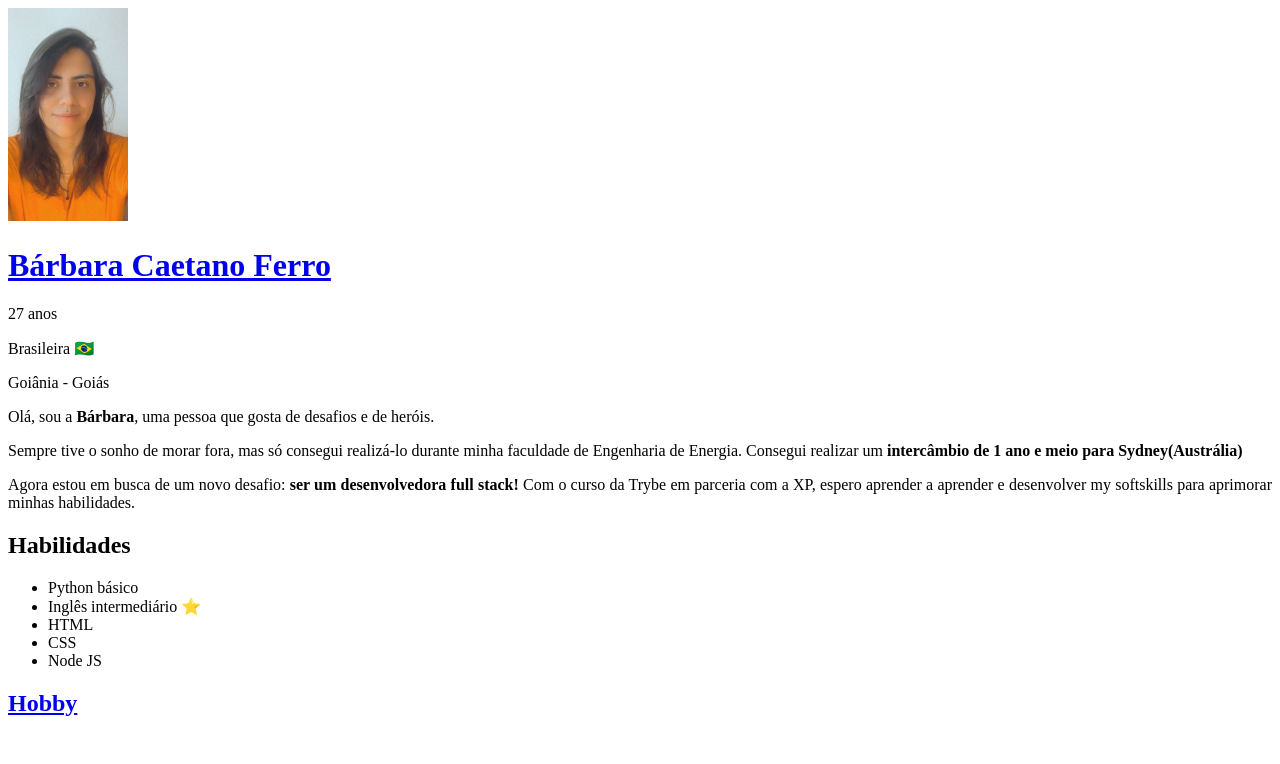
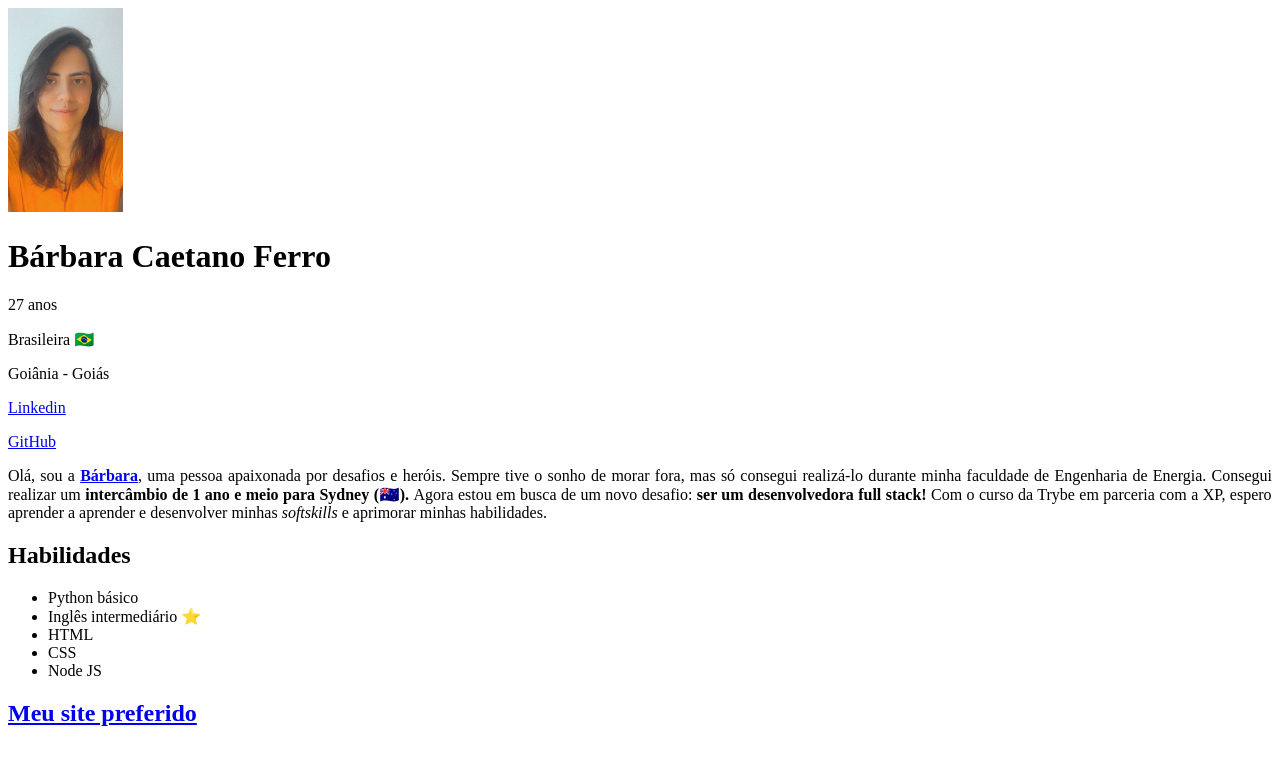
Before and after one commit to ironferro/Portfolio, a plain HTML site: page index.html in a window 1280 px wide. Drawn offline with Linux system fonts and the light colour scheme.

Commit message:
segundo commit

```diff
--- a/index.html
+++ b/index.html
@@ -1,5 +1,5 @@
 <!DOCTYPE html>
-<html lang="pt-BR">
+<html lang="en">
 <head>
     <meta charset="UTF-8">
     <meta http-equiv="X-UA-Compatible" content="IE=edge">
@@ -7,18 +7,26 @@
     <title> Bárbara Caetano Ferro</title>
 </head>
 <body>
-    <img id="foto"src="minha-foto.jpg" alt='Foto de uma mulher morena jovem usando uma blusa laranja 'width="120px">
-    <h1> <a href="#foto">Bárbara Caetano Ferro</a></h1>
+    <img id="foto"src="minha-foto.jpg" alt="Foto de uma mulher morena jovem usando uma blusa laranja" width="115px">
+    <h1> Bárbara Caetano Ferro </h1>
     <p>27 anos</p>
     <p>Brasileira 🇧🇷</p>
     <p>Goiânia - Goiás</p>
-    <p align="justify"> Olá, sou a <strong>Bárbara</strong>, uma pessoa que gosta de desafios e de heróis.</p>
-    <p align="justify">Sempre tive o sonho de morar fora, mas só consegui realizá-lo
+    <p>
+        <a href="https://www.linkedin.com/in/barbaracaetanof/" target="_blank">Linkedin</a>
+    </p>
+    <p>
+        <a href="https://github.com/ironferro" target="_blank">GitHub</a>
+    </p>
+    <p align="justify">
+        Olá, sou a <strong><a href="#foto">Bárbara</a></strong>, uma pessoa apaixonada por desafios e heróis.
+        Sempre tive o sonho de morar fora, mas só consegui realizá-lo
         durante minha faculdade de Engenharia de Energia.
-        Consegui realizar um <strong>intercâmbio de 1 ano e meio para Sydney(Austrália)</strong></p>
-    <p align="justify">Agora estou em busca de um novo desafio: <strong>ser um desenvolvedora full stack!</strong>
-        Com o curso da Trybe em parceria com a XP, espero aprender a aprender e desenvolver my softskills para
-        aprimorar minhas habilidades.</p>
+        Consegui realizar um <strong>intercâmbio de 1 ano e meio para Sydney (🇦🇺). </strong>
+        Agora estou em busca de um novo desafio: <strong>ser um desenvolvedora full stack!</strong>
+        Com o curso da Trybe em parceria com a XP, espero aprender a aprender e desenvolver minhas <em>softskills</em> e
+        aprimorar minhas habilidades.
+    </p>
     <h2>Habilidades</h2>
         <ul>
             <li>Python básico</li>
@@ -27,6 +35,6 @@
             <li>CSS</li>
             <li>Node JS</li>
         </ul>
-    <h2><a href="https://www.omelete.com.br/" target="_blank">Hobby</a></h2>
+    <h2><a href="https://www.omelete.com.br/" target="_blank">Meu site preferido</a></h2>
 </body>
 </html>
```
